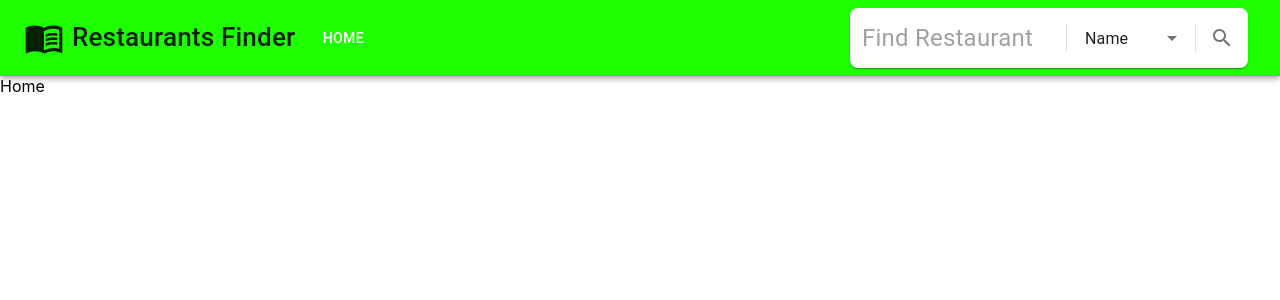
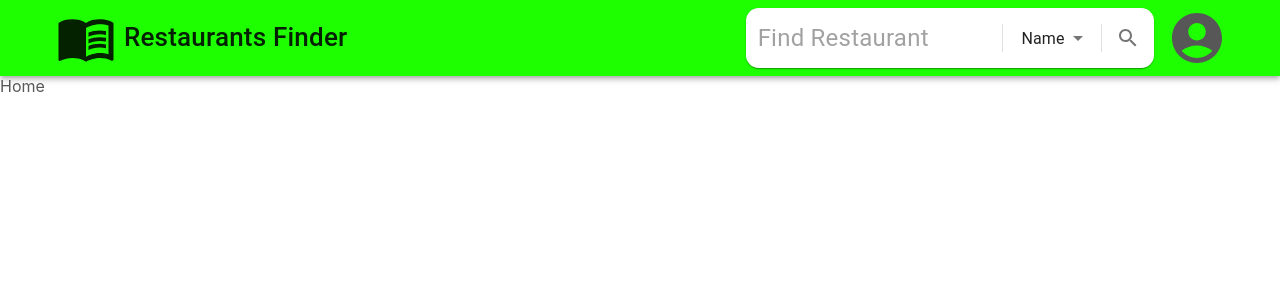
Before and after one commit to amine9005/MERN_Restaurants_Reviews, a React (Create React App) app in the folder Serverless Restaurants Review/frontend/: page / in a window 1280 px wide. Shown: the top 300 px of the page. Built offline with nearby package versions, Linux system fonts and the light colour scheme.

Commit message:
Nab Bar UI Ready

```diff
--- a/Serverless Restaurants Review/frontend/src/App.js
+++ b/Serverless Restaurants Review/frontend/src/App.js
@@ -3,7 +3,6 @@ import './App.scss';
 import AddReview from './components/AddReview';
 import Layout from './components/Layout';
 import Home from './components/Home';
-import NavBar from './components/NavBar';
 
 function App() {
   return (
--- a/Serverless Restaurants Review/frontend/src/components/NavBar/Logo/index.js
+++ b/Serverless Restaurants Review/frontend/src/components/NavBar/Logo/index.js
@@ -12,10 +12,10 @@ const Logo = () => {
       edge="start"
       color="inherit"
       aria-label="menu"
-      sx={{ mr: 0.5 }}
+      sx={{ mr: 0.5,p:0,ml:".5rem" }}
       disableRipple={true}
     >
-      <MenuBookIcon sx={{ fontSize: 40 }} />
+      <MenuBookIcon sx={{ fontSize: 60 }} />
       <Typography sx={titleStyle} variant="h6">
         Restaurants Finder
       </Typography>
--- a/Serverless Restaurants Review/frontend/src/components/NavBar/SearchBar/index.js
+++ b/Serverless Restaurants Review/frontend/src/components/NavBar/SearchBar/index.js
@@ -22,38 +22,43 @@ const NavBar = () => {
     p: "2px 4px",
     display: "flex",
     alignItems: "center",
-    width: 600,
-    borderRadius:".5rem",
+    width: {xs:"100%",sm:330,md:400,ml:600},
+    borderRadius: ".8rem",
   };
 
   const inputBaseStyle = {
-    minWidth: { xm: 80, sm: 200 },
+    minWidth: { xs: 70, sm: 120 },
     ml: 1,
     flex: 1,
-    fontSize: {xs:"1rem",sm:"1.5rem"},
+    fontSize: { xs: "1rem", sm: "1.5rem" },
   };
 
   const dividerStyle = { height: 28, m: 0.5 };
 
-  const selectBoxStyle = { display:{xs:"none",sm:"initial"}, minWidth: { xm: 60, sm: 120 } };
+  const selectBoxStyle = {
+    minWidth: { xs: 30, sm: 80 },
+  };
 
   const selectStyle = {
     fontSize: "1rem",
     boxShadow: "none",
     ".MuiOutlinedInput-notchedOutline": { border: 0 },
-  }
+  };
 
   return (
-    <Paper component="form" sx={paperStyle}>
+    <form>
+          <Paper component="form" sx={paperStyle}>
       <InputBase
         sx={inputBaseStyle}
         placeholder="Find Restaurant"
         inputProps={{ "aria-label": "find resturant" }}
       />
-      <Divider sx={{ height: 28, m: 0.5,display:{xs:"none",sm:"initial"} }} orientation="vertical" />
+      <Divider
+        sx={{ height: 28, m: 0.5, display: { xs: "none", sm: "initial" } }}
+        orientation="vertical"
+      />
 
       <Box sx={selectBoxStyle}>
-
         <FormControl fullWidth>
           <Select
             value={age}
@@ -70,10 +75,12 @@ const NavBar = () => {
 
       <Divider sx={dividerStyle} orientation="vertical" />
 
-      <IconButton type="button" sx={{ p: "10px" }} aria-label="search">
+      <IconButton type="submit" sx={{ p: "10px" }} aria-label="search">
         <SearchIcon />
       </IconButton>
     </Paper>
+    </form>
+
   );
 };
 
--- /dev/null
+++ b/Serverless Restaurants Review/frontend/src/components/NavBar/UserAvatar/index.js
@@ -0,0 +1,54 @@
+import React from 'react'
+import MenuItem from '@mui/material/MenuItem';
+import Menu from '@mui/material/Menu';
+import AccountCircle from '@mui/icons-material/AccountCircle';
+import IconButton from '@mui/material/IconButton';
+
+
+const UserAvatar = () => {
+
+    const [anchorEl, setAnchorEl] = React.useState(null);
+
+    const handleMenu = (event) => {
+      setAnchorEl(event.currentTarget);
+    };
+
+    const handleClose = () => {
+      setAnchorEl(null);
+    };
+  return (
+    <div>
+              <IconButton
+                size="large"
+                aria-label="account of current user"
+                aria-controls="menu-appbar"
+                aria-haspopup="true"
+                onClick={handleMenu}
+                color="inherit"
+                sx={{ p:".2rem",top:".2rem",display:"flex" }}
+              >
+                <AccountCircle sx={{ fontSize:{xs:60,sm:60,md:60},color:"#575757",m:"2px" }} />
+              </IconButton>
+              <Menu
+                id="menu-appbar"
+                anchorEl={anchorEl}
+                anchorOrigin={{
+                  vertical: 'top',
+                  horizontal: 'right',
+                }}
+                keepMounted
+                transformOrigin={{
+                  vertical: 'top',
+                  horizontal: 'right',
+                }}
+                open={Boolean(anchorEl)}
+                onClose={handleClose}
+              >
+                <MenuItem onClick={handleClose}>Profile</MenuItem>
+                <MenuItem onClick={handleClose}>Logout</MenuItem>
+              </Menu>
+            </div>
+  )
+}
+
+export default UserAvatar
--- a/Serverless Restaurants Review/frontend/src/components/NavBar/index.js
+++ b/Serverless Restaurants Review/frontend/src/components/NavBar/index.js
@@ -1,19 +1,13 @@
 import React from "react";
 
-import {
-  AppBar,
-  Box,
-  Toolbar,
-  Button,
-  Grid,
-
-} from "@mui/material";
-
+import { AppBar, Box, Toolbar, Grid } from "@mui/material";
 
 import { ThemeProvider } from "@mui/material/styles";
 import theme from "../../styles/styles";
 import SearchBar from "./SearchBar";
 import Logo from "./Logo";
+// import NavTabs from "./Tabs";
+import UserAvatar from "./UserAvatar";
 
 const NavBar = () => {
   return (
@@ -21,17 +15,43 @@ const NavBar = () => {
       <Box>
         <AppBar position="static">
           <Toolbar>
+            <Grid container spacing={0}>
+              <Grid item xs={12}>
+                <Toolbar
+                  sx={{
+                    justifyContent: "space-between",
+                    margin: 0,
+                    padding: 0,
+                  }}
+                >
+                  <Logo />
 
-            <Logo/>
-            <Grid container spacing={1}  sx={{ display:{xs:"none",sm:"initial"} }}>
+                  {/* <NavTabs/> */}
+                  <div>
+                    <Grid container spacing={0}>
+                      <Grid
+                        item
+                        sx={{ display: { xs: "none", sm: "initial" } }}
+                      >
+                        <SearchBar />
+                      </Grid>
 
-              <Grid item>
-                <Button style={{ color: "#fff",fontSize:{xs:10,sm:20}}}>Home</Button>
+                      <Grid item>
+                        <UserAvatar />
+                      </Grid>
+                    </Grid>
+                  </div>
+                </Toolbar>
+
               </Grid>
+
+              <Grid item xs={12} sx={{ display:{xs:"flex",sm:"none"}}}>
+                <Box sx={{ position:"relative",left:"-.8rem",margin:"auto" }}>
+                    <SearchBar />
+                </Box>
+              </Grid>
+
             </Grid>
-
-            <SearchBar/>
-
 
           </Toolbar>
         </AppBar>
--- a/Serverless Restaurants Review/frontend/src/index.css
+++ b/Serverless Restaurants Review/frontend/src/index.css
@@ -1,4 +1,5 @@
 body {
+  color: #575757;
   margin: 0;
   font-family: -apple-system, BlinkMacSystemFont, 'Segoe UI', 'Roboto', 'Oxygen',
     'Ubuntu', 'Cantarell', 'Fira Sans', 'Droid Sans', 'Helvetica Neue',
```
Also changed, not shown: Serverless Restaurants Review/frontend/src/components/NavBar/Tabs/index.js (+36 -5 lines).
